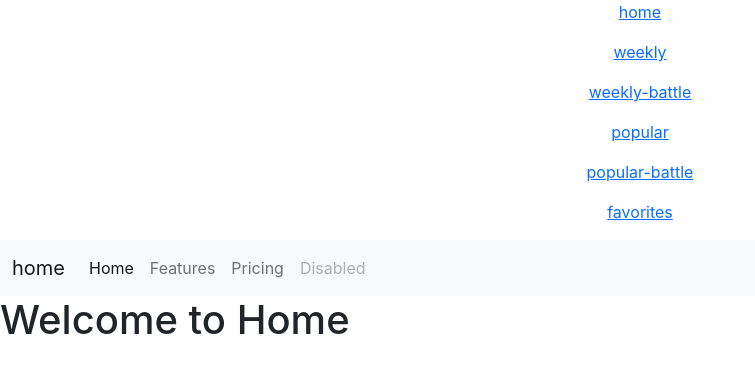
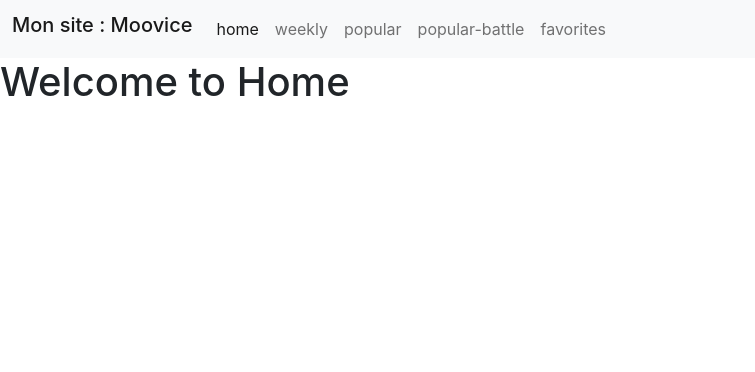
Before and after one commit to SNarboni/moovice, a React (Create React App) app: page / in a window 1280 px wide. Shown: the top 372 px of the page, without its empty margins (0-755 px from the left). Built offline with nearby package versions, Linux system fonts and the light colour scheme.

Commit message:
modif navBar

```diff
--- a/src/App.css
+++ b/src/App.css
@@ -36,3 +36,7 @@
     transform: rotate(360deg);
   }
 }
+
+Link{
+  color: red;
+}
--- a/src/App.js
+++ b/src/App.js
@@ -7,6 +7,7 @@ import WeeklyBattle from "./components/WeeklyBattle"
 import Popular from "./components/Popular"
 import PopularBattle from "./components/PopularBattle"
 import Favorites from "./components/Favorites"
+import NavBar from './components/NavBar'
 
 class App extends React.Component {
 
@@ -20,52 +21,9 @@ class App extends React.Component {
   render() {
     return (
       <BrowserRouter>
-      <div className="App">
-      <Switch>
-          <Route exact path="/">
-          <header>
-            <p><Link to="/">home</Link></p>
-            <p><Link to="/weekly">weekly</Link></p>
-            <p><Link to="/weekly-battle">weekly-battle</Link></p>
-            <p><Link to="/popular">popular</Link></p>
-            <p><Link to="/popular-battle">popular-battle</Link></p>
-            <p><Link to="/favorites">favorites</Link></p>
-          </header>
-
-          <nav className="navbar navbar-expand-lg navbar-light bg-light">
-        <div className="container-fluid">
-          <a className="navbar-brand" href="#">home</a>
-          <button className="navbar-toggler" type="button" data-bs-toggle="collapse" data-bs-target="#navbarNav" aria-controls="navbarNav" aria-expanded="false" aria-label="Toggle navigation">
-            <span className="navbar-toggler-icon"></span>
-          </button>
-          <div className="collapse navbar-collapse" id="navbarNav">
-            <ul className="navbar-nav">
-              <li className="nav-item">
-                <a className="nav-link active" aria-current="page" href="#">Home</a>
-              </li>
-              <li className="nav-item">
-                <a className="nav-link" href="#">Features</a>
-              </li>
-              <li className="nav-item">
-                <a className="nav-link" href="#">Pricing</a>
-              </li>
-              <li className="nav-item">
-                <a className="nav-link disabled" href="#" tabindex="-1" aria-disabled="true">Disabled</a>
-              </li>
-            </ul>
-          </div>
+        <div>
+          <NavBar></NavBar>
         </div>
-      </nav>
-
-          </Route>
-          <Route path="*">
-            <header>
-              <p><Link to="/">home</Link></p>
-            </header>
-          </Route>
-        </Switch>
-        </div>
-
         <Switch>
           <Route exact path="/" component={Home}/>
           <Route path="/weekly" component={Weekly}/>
--- /dev/null
+++ b/src/components/NavBar.jsx
@@ -0,0 +1,38 @@
+import React, { Component } from 'react'
+import { BrowserRouter, Route, Link, Switch } from "react-router-dom";
+
+export default class NavBar extends Component {
+    render() {
+        return (
+            <>
+          <nav className="navbar navbar-expand-lg navbar-light bg-light">
+        <div className="container-fluid">
+          <h2 className="navbar-brand">Mon site : Moovice</h2>
+          <button className="navbar-toggler" type="button" data-bs-toggle="collapse" data-bs-target="#navbarNav" aria-controls="navbarNav" aria-expanded="false" aria-label="Toggle navigation">
+            <span className="navbar-toggler-icon"></span>
+          </button>
+          <div className="collapse navbar-collapse" id="navbarNav">
+            <ul className="navbar-nav">
+              <li className="nav-item">
+                <Link to="/" className="nav-link active" aria-current="page">home</Link>
+              </li>
+              <li className="nav-item">
+                <Link className="nav-link" to="/weekly">weekly</Link>
+              </li>
+              <li className="nav-item">
+                <Link className="nav-link" to="/popular">popular</Link>
+              </li>
+              <li className="nav-item">
+                <Link className="nav-link" to="/popular-battle">popular-battle</Link>
+              </li>
+              <li className="nav-item">
+                <Link className="nav-link" to="/favorites">favorites</Link>
+              </li>
+            </ul>
+          </div>
+        </div>
+      </nav>
+      </>
+        )
+    }
+}
```
